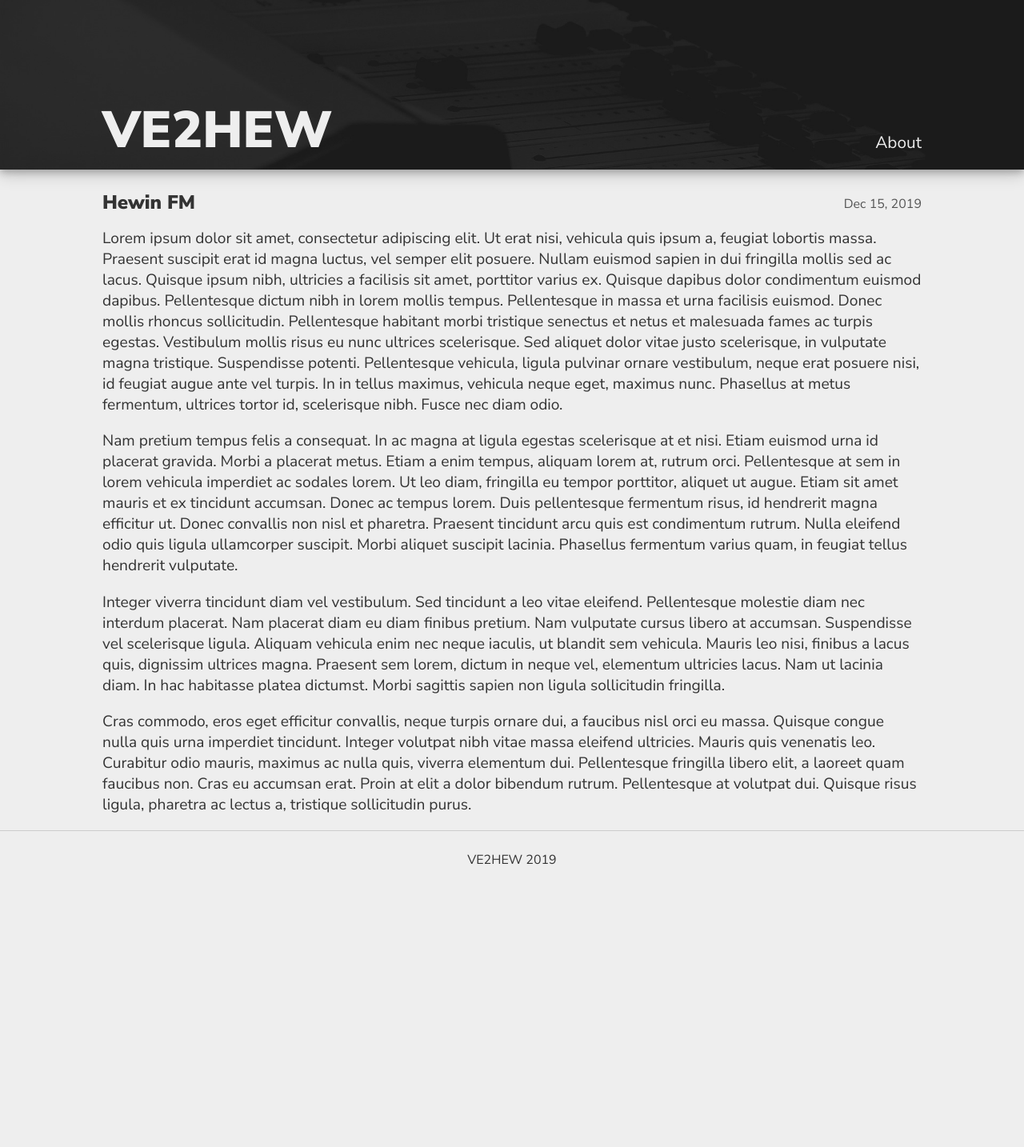
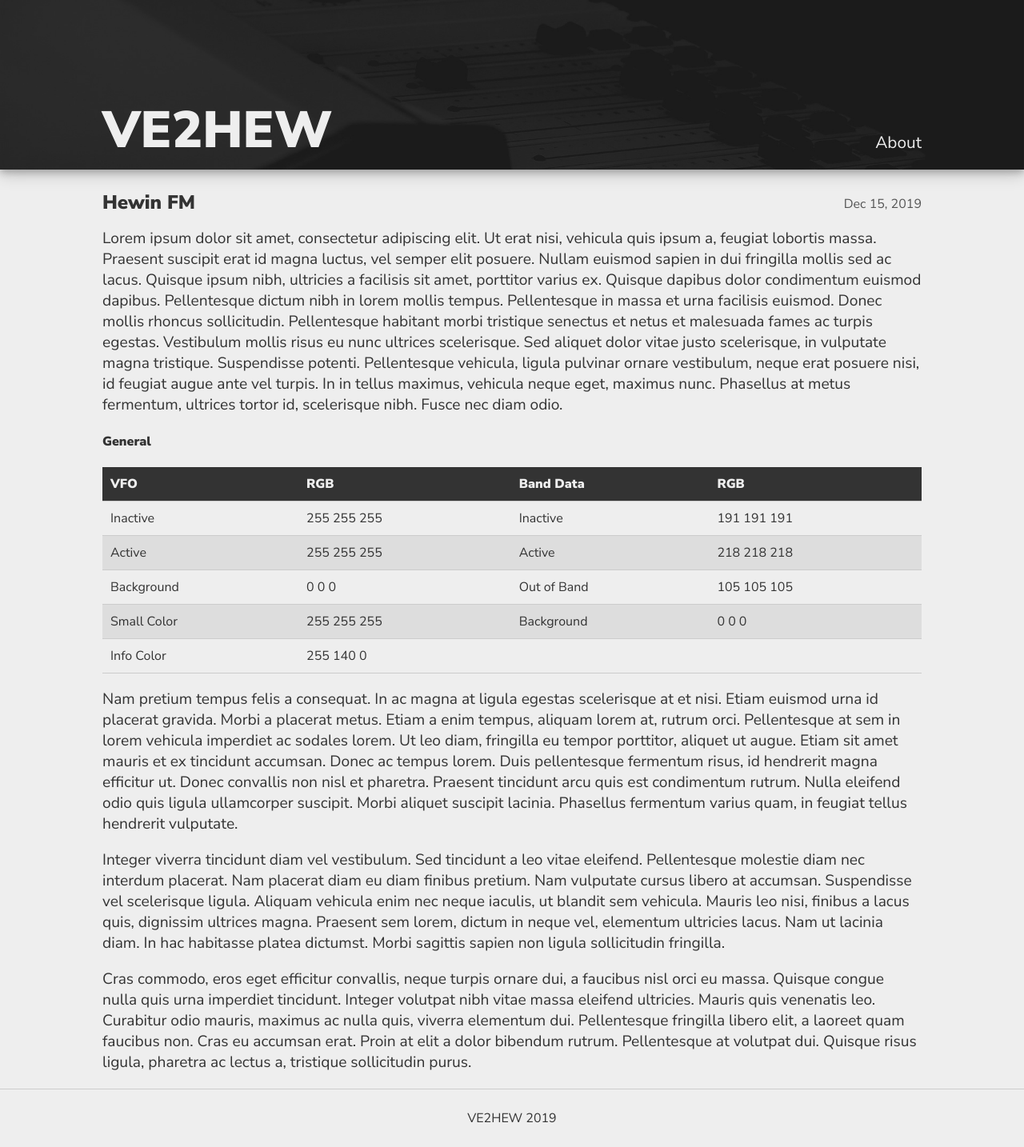
Before and after one commit to tanilolli/hewin-theme, a Jekyll site: the page built from _posts/2019-12-14-Hewin-FM.md, in a window 1280 px wide. Shown: the whole page at 80% size. Built offline with Jekyll 4.4.1, drawn with Linux system fonts in a browser that asks for light colours; before the commit the page ends 1111 px from its top, so only the background shows below that.

Commit message:
Nice tables

```diff
--- a/_posts/2019-12-14-Hewin-FM.md
+++ b/_posts/2019-12-14-Hewin-FM.md
@@ -7,6 +7,16 @@ image: https://github.com/tanilolli/LZ1AQ-Loop-Controller/raw/master/images/cont
 ---
 Lorem ipsum dolor sit amet, consectetur adipiscing elit. Ut erat nisi, vehicula quis ipsum a, feugiat lobortis massa. Praesent suscipit erat id magna luctus, vel semper elit posuere. Nullam euismod sapien in dui fringilla mollis sed ac lacus. Quisque ipsum nibh, ultricies a facilisis sit amet, porttitor varius ex. Quisque dapibus dolor condimentum euismod dapibus. Pellentesque dictum nibh in lorem mollis tempus. Pellentesque in massa et urna facilisis euismod. Donec mollis rhoncus sollicitudin. Pellentesque habitant morbi tristique senectus et netus et malesuada fames ac turpis egestas. Vestibulum mollis risus eu nunc ultrices scelerisque. Sed aliquet dolor vitae justo scelerisque, in vulputate magna tristique. Suspendisse potenti. Pellentesque vehicula, ligula pulvinar ornare vestibulum, neque erat posuere nisi, id feugiat augue ante vel turpis. In in tellus maximus, vehicula neque eget, maximus nunc. Phasellus at metus fermentum, ultrices tortor id, scelerisque nibh. Fusce nec diam odio.
 
+#### General
+
+| VFO | RGB | Band Data |  RGB |
+|---|---|---|---|
+| Inactive | 255 255 255 | Inactive | 191 191 191 |
+| Active | 255 255 255 | Active | 218 218 218 |
+| Background | 0 0 0 | Out of Band | 105 105 105 |
+| Small Color | 255 255 255 | Background | 0 0 0 |
+| Info Color | 255 140 0 |
+
 Nam pretium tempus felis a consequat. In ac magna at ligula egestas scelerisque at et nisi. Etiam euismod urna id placerat gravida. Morbi a placerat metus. Etiam a enim tempus, aliquam lorem at, rutrum orci. Pellentesque at sem in lorem vehicula imperdiet ac sodales lorem. Ut leo diam, fringilla eu tempor porttitor, aliquet ut augue. Etiam sit amet mauris et ex tincidunt accumsan. Donec ac tempus lorem. Duis pellentesque fermentum risus, id hendrerit magna efficitur ut. Donec convallis non nisl et pharetra. Praesent tincidunt arcu quis est condimentum rutrum. Nulla eleifend odio quis ligula ullamcorper suscipit. Morbi aliquet suscipit lacinia. Phasellus fermentum varius quam, in feugiat tellus hendrerit vulputate.
 
 Integer viverra tincidunt diam vel vestibulum. Sed tincidunt a leo vitae eleifend. Pellentesque molestie diam nec interdum placerat. Nam placerat diam eu diam finibus pretium. Nam vulputate cursus libero at accumsan. Suspendisse vel scelerisque ligula. Aliquam vehicula enim nec neque iaculis, ut blandit sem vehicula. Mauris leo nisi, finibus a lacus quis, dignissim ultrices magna. Praesent sem lorem, dictum in neque vel, elementum ultricies lacus. Nam ut lacinia diam. In hac habitasse platea dictumst. Morbi sagittis sapien non ligula sollicitudin fringilla.
--- a/assets/main.scss
+++ b/assets/main.scss
@@ -5,6 +5,7 @@
 @import url('https://fonts.googleapis.com/css?family=Montserrat|Nunito+Sans:400,900&display=swap');
 
 $off-white: #eee;
+$light-grey: #ddd;
 $dark-grey: #333;
 $grey: #555;
 $light-blue: #409FFF;
@@ -121,13 +122,26 @@ article{
     margin-top: 1em;
   }
 }
+
 table{
   border-collapse: collapse;
   text-align: left;
+  width: 100%;
 }
 
-th, td, tr {
+th{
+  background-color: $dark-grey;
+  color: $off-white;
+  padding: 10px;
+}
+
+td, tr {
   border-bottom: 1px solid $border;
+  padding: 10px;
+}
+
+tr:nth-child(even){
+  background-color: $light-grey;
 }
 
 footer {
```
